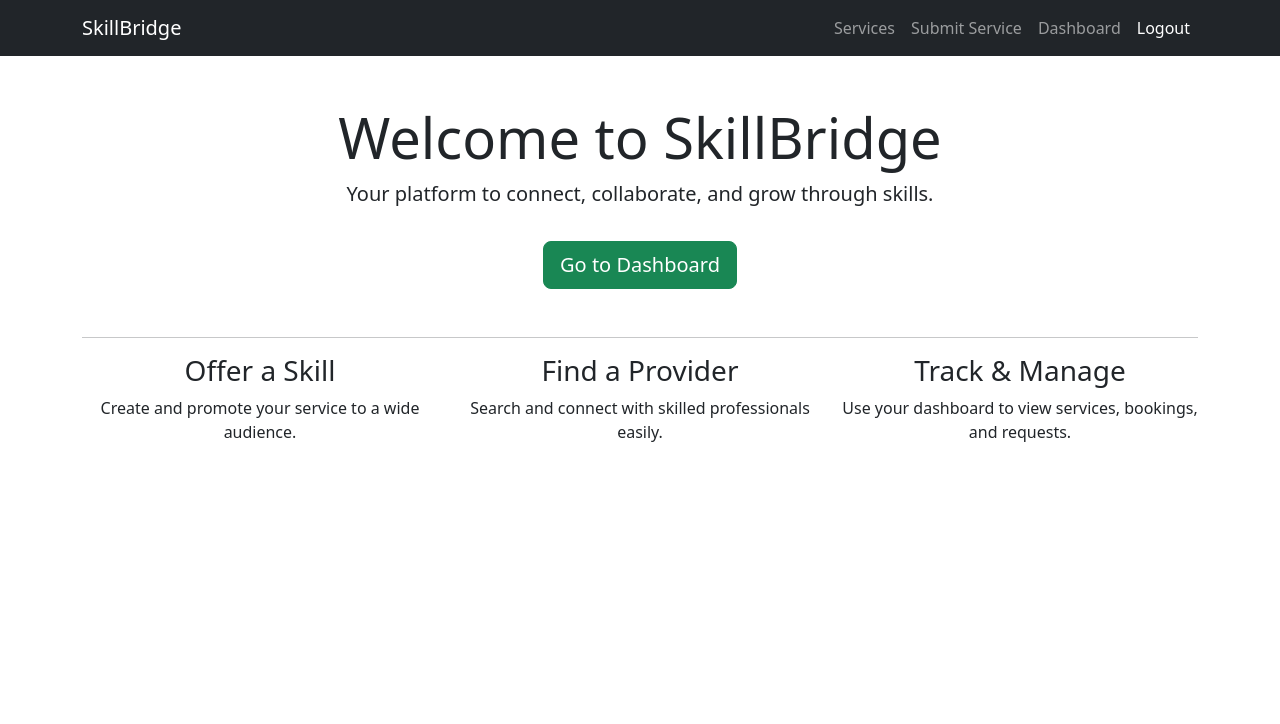
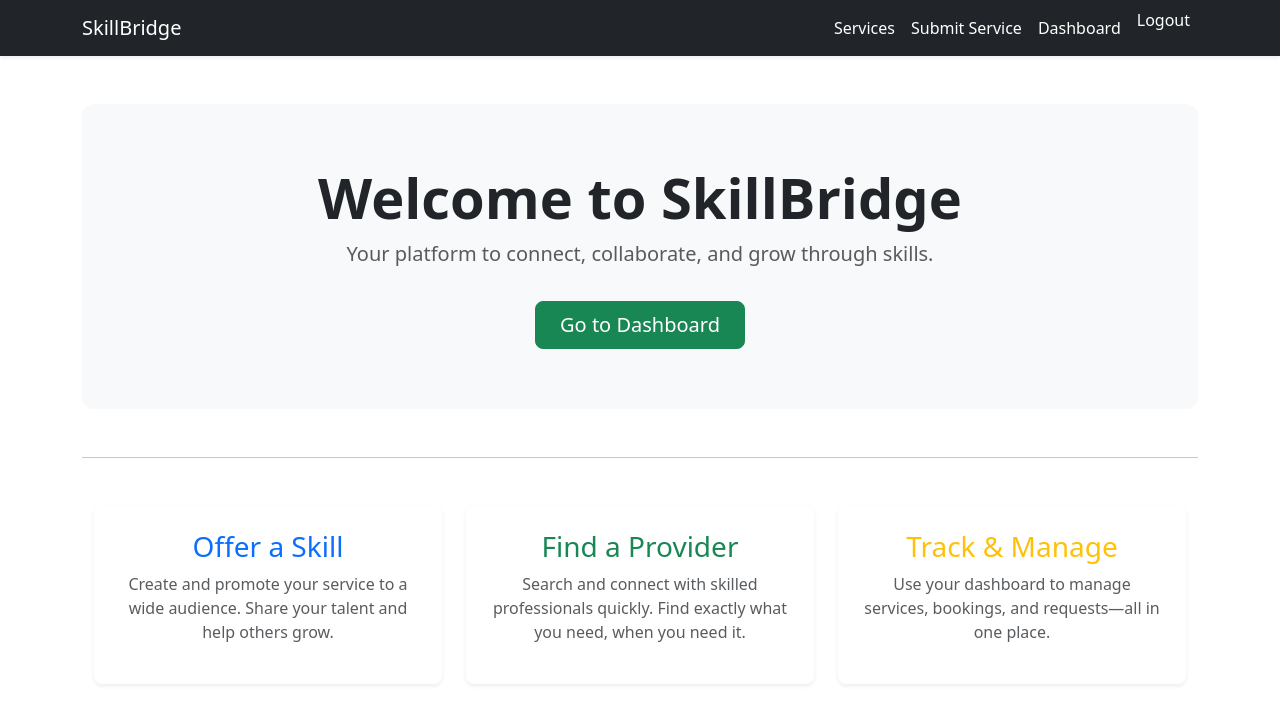
Before and after one commit to agodahdev/Skillbridge, a Django app: page / in a window 1280 px wide. Shown: the top 724 px of the page. Run offline with Django 5.2, Linux system fonts and the light colour scheme; a user stored in the database is signed in.

Commit message:
update the home page with css styling

```diff
--- a/skillbridge/services/static/css/style.css
+++ b/skillbridge/services/static/css/style.css
@@ -1,3 +1,53 @@
+/* Navbar */
+.navbar .nav-link {
+    color: #fff;
+    transition: color 0.3s ease;
+}
+
+.navbar .nav-link:hover {
+    color: #d4d4d4;
+}
+
+/* Logout Button */
+.logout-form {
+    display: inline;
+}
+
+.logout-btn {
+    padding: 0;
+    color: white;
+    border: none;
+    background: none;
+    cursor: pointer;
+}
+
+.logout-btn:hover {
+    text-decoration: underline;
+}
+
+/* Messages */
+.alert {
+    border-radius: 5px;
+    margin-bottom: 20px;
+}
+
+.home-hero {
+    background-color: #f8f9fa;
+    padding: 60px 20px;
+    border-radius: 12px;
+}
+
+.features .feature-box {
+    border-radius: 8px;
+    transition: transform 0.2s ease;
+    background-color: #ffffff;
+}
+
+.features .feature-box:hover {
+    transform: translateY(-5px);
+    box-shadow: 0 0.5rem 1rem rgba(0,0,0,0.1);
+}
+
 input:required:invalid {
   border-color: #dc3545;
 }
--- a/skillbridge/templates/base.html
+++ b/skillbridge/templates/base.html
@@ -4,14 +4,18 @@
 <head>
     <meta charset="UTF-8">
     <meta name="viewport" content="width=device-width, initial-scale=1.0">
-    <title>Skillbridge</title>
+    <title>SkillBridge</title>
+
+    <!-- Bootstrap CSS -->
     <link href="https://cdn.jsdelivr.net/npm/bootstrap@5.3.0/dist/css/bootstrap.min.css" rel="stylesheet">
+
+    <!-- Custom CSS -->
     <link href="{% static 'css/style.css' %}" rel="stylesheet">
 </head>
 <body>
 
     <!-- Navbar -->
-    <nav class="navbar navbar-expand-lg navbar-dark bg-dark">
+    <nav class="navbar navbar-expand-lg navbar-dark bg-dark shadow-sm">
         <div class="container">
             <a class="navbar-brand" href="{% url 'home' %}">SkillBridge</a>
             <button class="navbar-toggler" type="button" data-bs-toggle="collapse" data-bs-target="#navbarNav">
@@ -24,9 +28,9 @@
                         <li class="nav-item"><a class="nav-link" href="{% url 'submit_service' %}">Submit Service</a></li>
                         <li class="nav-item"><a class="nav-link" href="{% url 'dashboard' %}">Dashboard</a></li>
                         <li class="nav-item">
-                                <form method="POST" action="{% url 'logout' %}" style="display: inline">
+                            <form method="POST" action="{% url 'logout' %}" class="logout-form">
                                 {% csrf_token %}
-                                <button type="submit" class="btn btn-link nav-link" style="color: white">Logout</button>
+                                <button type="submit" class="btn btn-link nav-link logout-btn">Logout</button>
                             </form>
                         </li>
                     {% else %}
@@ -38,18 +42,18 @@
             </div>
         </div>
     </nav>
-    <!-- Main Content-->
+
+    <!-- Main Content -->
     <main class="container mt-4">
         {% if messages %}
             {% for message in messages %}
-        <div class="alert alert-{{ message.tags}}"> {{ message }}
-        </div>
+                <div class="alert alert-{{ message.tags }}">{{ message }}</div>
             {% endfor %}
         {% endif %}
-        {% block content %} {% endblock %}
+        {% block content %}{% endblock %}
     </main>
 
-    <!-- Bootstrap-->
+    <!-- Bootstrap JS -->
     <script src="https://cdn.jsdelivr.net/npm/bootstrap@5.3.0/dist/js/bootstrap.bundle.min.js"></script>
 </body>
 </html>
--- a/skillbridge/templates/home.html
+++ b/skillbridge/templates/home.html
@@ -1,30 +1,41 @@
 {% extends 'base.html' %}
 {% load static %}
 {% block content %}
-<div class="text-center my-5">
-<h1 class="display-4">Welcome to SkillBridge</h1>
-<p class="lead">Your platform to connect, collaborate, and grow through skills.</p>
+
+<div class="home-hero text-center my-5">
+    <h1 class="display-4 fw-bold">Welcome to SkillBridge</h1>
+    <p class="lead text-muted">Your platform to connect, collaborate, and grow through skills.</p>
+
     {% if not user.is_authenticated %}
-        <a href="{% url 'signup' %}" class="btn btn-primary btn-lg mt-3">Join Now</a>
+        <a href="{% url 'signup' %}" class="btn btn-primary btn-lg mt-3 px-4">Join Now</a>
     {% else %}
-        <a href="{% url 'dashboard' %}" class="btn btn-success btn-lg mt-3">Go to Dashboard</a>
+        <a href="{% url 'dashboard' %}" class="btn btn-success btn-lg mt-3 px-4">Go to Dashboard</a>
     {% endif %}
 </div>
 
-<hr>
+<hr class="my-5">
 
-<div class="row text-center">
-    <div class="col-md-4">
-        <h3>Offer a Skill</h3>
-        <p>Create and promote your service to a wide audience.</p>
+<section class="features container text-center">
+    <div class="row">
+        <div class="col-md-4 mb-4">
+            <div class="feature-box p-4 shadow-sm h-100">
+                <h3 class="text-primary">Offer a Skill</h3>
+                <p class="text-muted">Create and promote your service to a wide audience. Share your talent and help others grow.</p>
+            </div>
+        </div>
+        <div class="col-md-4 mb-4">
+            <div class="feature-box p-4 shadow-sm h-100">
+                <h3 class="text-success">Find a Provider</h3>
+                <p class="text-muted">Search and connect with skilled professionals quickly. Find exactly what you need, when you need it.</p>
+            </div>
+        </div>
+        <div class="col-md-4 mb-4">
+            <div class="feature-box p-4 shadow-sm h-100">
+                <h3 class="text-warning">Track & Manage</h3>
+                <p class="text-muted">Use your dashboard to manage services, bookings, and requests—all in one place.</p>
+            </div>
+        </div>
     </div>
-    <div class="col-md-4">
-        <h3>Find a Provider</h3>
-        <p>Search and connect with skilled professionals easily.</p>
-    </div>
-    <div class="col-md-4">
-        <h3>Track & Manage</h3>
-        <p>Use your dashboard to view services, bookings, and requests.</p>
-    </div>
-</div>
+</section>
+
 {% endblock %}
```
Also changed, not shown: skillbridge/db.sqlite3. Lines whose indentation alone changed are shown as unchanged.
